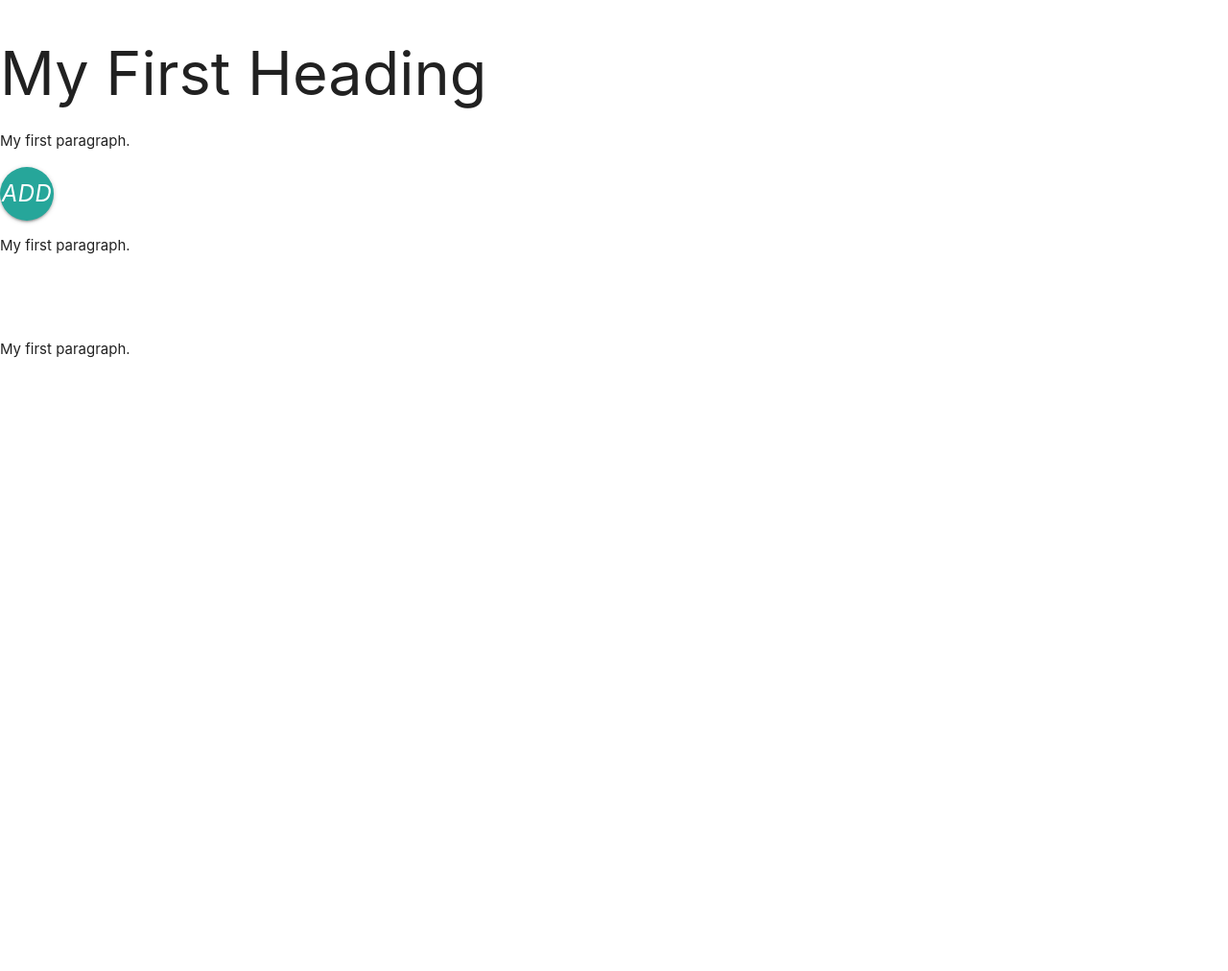
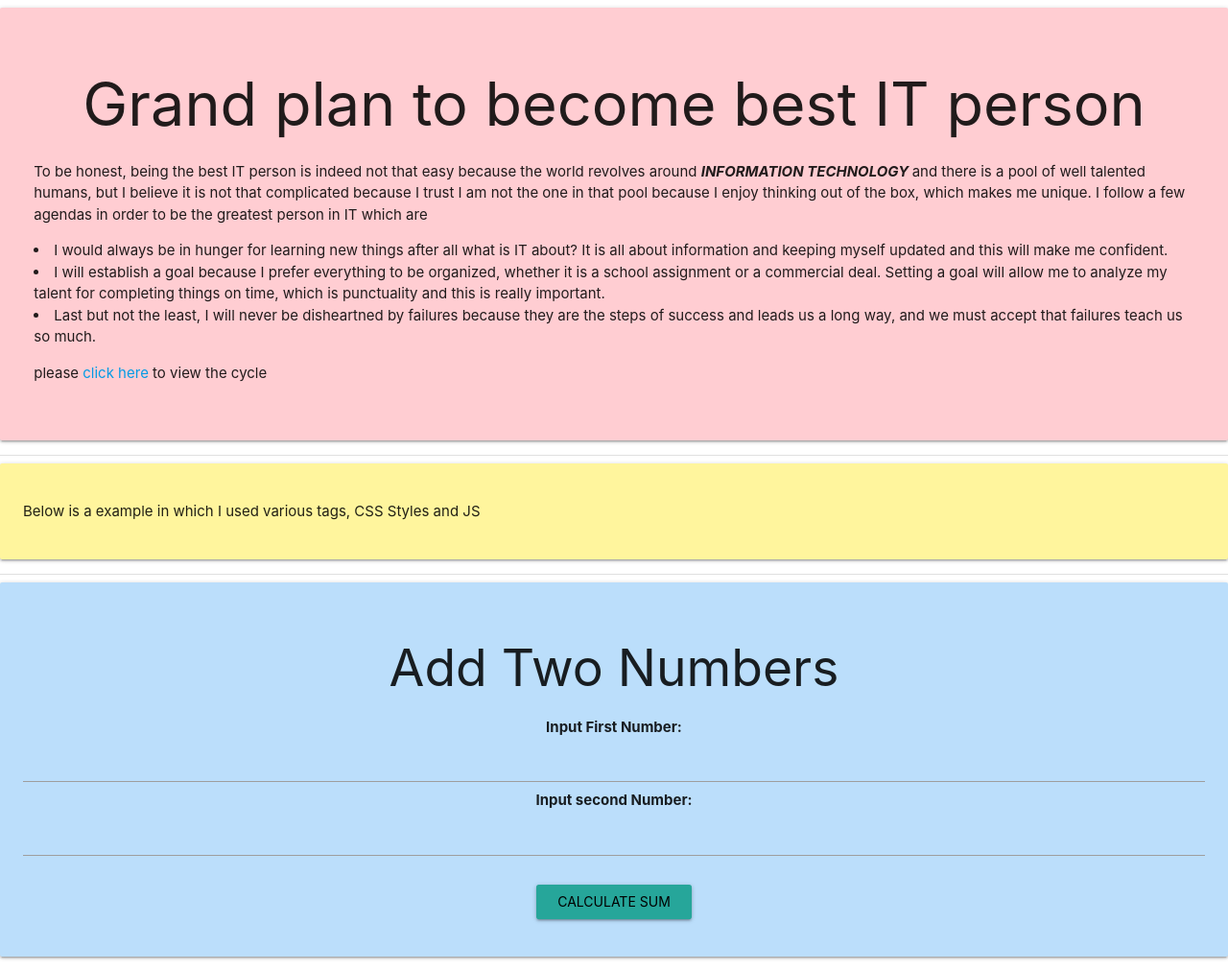
Before and after one commit to Polagani97/sit725-2021-t3-prac1, a plain HTML site: page index.html in a window 1280 px wide. Shown: the whole page at 96% size. Before the commit the page ends 800 px from the top, so only its background shows below. Drawn offline with nearby package versions, Linux system fonts and the light colour scheme.

Commit message:
Added Changes to page

```diff
--- a/index.html
+++ b/index.html
@@ -1,24 +1,62 @@
 <!DOCTYPE html>
-<html>
+<html lang="en">
 <head>
-    <link rel="stylesheet" href="https://cdnjs.cloudflare.com/ajax/libs/materialize/1.0.0/css/materialize.min.css">
+  <meta charset="utf-8">
+  <meta name="viewport" content="width-device-width, initial-scale=1">
+
+  <title> SIT725 Practical 1 </title>
+  <meta name="description" content="simple template for prac 1">
+
+  <!-- Compiled and minified CSS -->
+  <link rel="stylesheet" href="https://cdnjs.cloudflare.com/ajax/libs/materialize/1.0.0/css/materialize.min.css">
+
 </head>
+
 <body>
 
-<h1>My First Heading</h1>
-<p>My first paragraph.</p>
+  <div class="card-panel red lighten-4">
+    <div class="row">
+      <div class="col s12">
+        <h1 id="heading" class="center-align">Grand plan to become best IT person</h1>
+        <p> To be honest, being the best IT person is indeed not that easy because the world revolves around <em> <b> INFORMATION TECHNOLOGY </b> </em> and there is a pool of well talented humans, but I believe it is not that complicated because I trust I am not the one in that pool because I enjoy thinking out of the box, which makes me unique. I follow a few agendas in order to be the greatest person in IT which are</p>
+        <ui>
+          <li>I would always be in hunger for learning new things after all what is IT about? It is all about information and keeping myself updated and this will make me confident.</li>
+          <li>I will establish a goal because I prefer everything to be organized, whether it is a school assignment or a commercial deal. Setting a goal will allow me to analyze my talent for completing things on time, which is punctuality and this is really important.</li>
+          <li>Last but not the least, I will never be disheartned by failures because they are the steps of success and leads us a long way, and we must accept that failures teach us so much.</li>
+        </ui>
+        <p>please<a id="BC" href="javascript:" onclick="displayImg('Cycle.png');"> click here</a> to view the cycle</p>
+      </div>
 
-  <!-- Scaled in -->
-  <a id="scale-demo" href="#!" class="btn-floating btn-large scale-transition">
-    <i class="material-icons">add</i>
-  </a>
-  <p>My first paragraph.</p>
-  <!-- Scaled out -->
-  <a id="scale-demo" href="#!" class="btn-floating btn-large scale-transition scale-out" style="background-color:DodgerBlue;">
-    <i class="material-icons">add</i>
-  </a>
-  <p>My first paragraph.</p>
+      <div class="imageholder">
+        <img id="imageHolder" />
+      </div>
 
+    </div>
+  </div>
+
+  <div class="divider"></div>
+
+  <div class="container, card-panel yellow lighten-3">
+    <p>Below is a example in which I used various tags, CSS Styles and JS</p>
+  </div>
+
+  <div class="divider"></div>
+
+  <div class="container, card-panel blue lighten-4">
+    <div class="col s12 center-align">
+      <h2 id="heading" class="center-align">Add Two Numbers</h2>
+      <b>Input First Number: </b><br>
+      <input type="number" id="numIn1"/><br>
+      <b>Input second Number: </b><br>
+      <input type="number" id="numIn2"/><br><br>
+      <input type="button" id="btnSum" value="Calculate SUM" class="waves-effect waves-light btn" onClick="addTwoNumbers('numIn1','numIn2')"/>
+      <p id="printSum"></p>
+    </div>
+  </div>
+
+  <!-- Compiled and minified JavaScript-->
+  <script src="https://cdnjs.cloudflare.com/ajax/libs/materialize/1.0.0/js/materialize.min.js"></script>
+  <script src="js/script.js"></script>
 
 </body>
 </html>
--- /dev/null
+++ b/js/script.js
@@ -0,0 +1,13 @@
+function addTwoNumbers(input1, input2){
+    var x=document.getElementById(input1).value;
+    var y=document.getElementById(input2).value;
+    var sum=0;
+    sum=Number(x)+Number(y);
+    document.getElementById("printSum").style.fontWeight = 'bold';
+    document.getElementById("printSum").innerHTML = "SUM is : " + sum;
+}
+
+function displayImg(image) {
+    var imageholder = document.getElementById("imageHolder");
+    imageholder.src = image;
+}
```
Also changed, not shown: Cycle.png (added).
